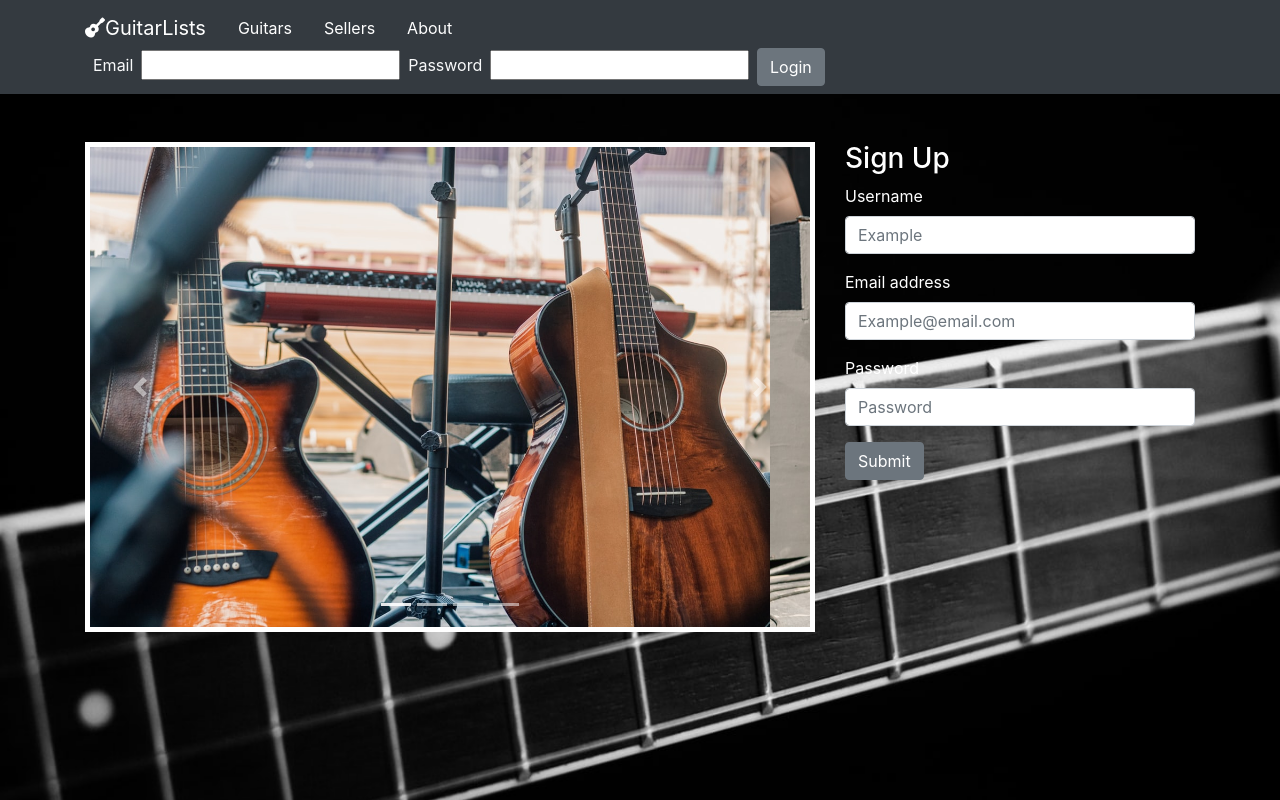
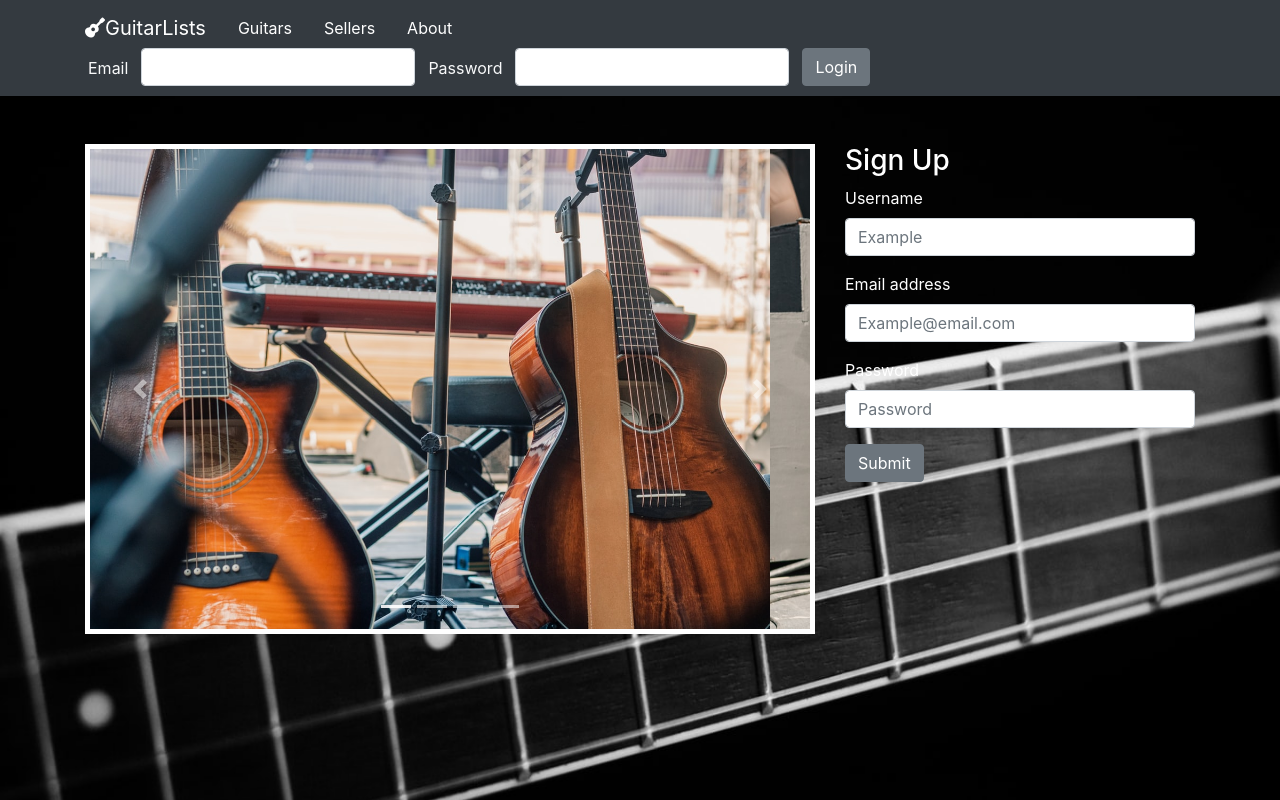
Before and after one commit to Raf-Batista/GuitarLists, a React (Create React App) app in the folder guitar-lists-client/: page / in a window 1280 px wide. Built offline with nearby package versions, Linux system fonts and the light colour scheme; no server answers.

Commit message:
Change login form in Navbar to use form row

```diff
--- a/guitar-lists-client/src/App.css
+++ b/guitar-lists-client/src/App.css
@@ -13,14 +13,14 @@
         display: none;
     }
 
-   body {
+   /* body {
        background-image: none;
-   }
+   } */
 
-   html, body, #root, #root>div {
+   /* html, body, #root, #root>div {
     height: 100%;
     background-color: black;
-  }
+  } */
 
 }
 
--- a/guitar-lists-client/src/components/NavBar.js
+++ b/guitar-lists-client/src/components/NavBar.js
@@ -68,14 +68,26 @@ class NavBar extends Component {
                </div>  :
 
                <div>  {/* render login form when not logged in */}
+
+
                 <form onSubmit={this.handleLogin} className="login">
-                  <label name="email" className="text-light mx-2">Email</label>
-                  <input className="space" type="email" name="email" value={this.state.email} onChange={this.handleChange}/>
+                  <div class="form-row">
 
-                  <label name="password" className="text-light mx-2">Password </label>
-                  <input className="space" type="password" name="password" value={this.state.password} onChange={this.handleChange}/>
+                    <label name="email" className="text-light mx-2 mt-2">Email</label>
+                    <div class="col">
+                      <input className="form-control d-inline space" type="email" name="email" value={this.state.email} onChange={this.handleChange}/>
+                    </div>
 
-                  <button className="btn btn-secondary ml-2" name="login" type="submit">Login</button>
+                    <label name="password" className="text-light mx-2 mt-2">Password </label>
+                    <div class="col">
+                      <input className="form-control d-inline space" type="password" name="password" value={this.state.password} onChange={this.handleChange}/>
+                    </div>
+
+                    <span>
+                      <button className="btn btn-secondary ml-2" name="login" type="submit">Login</button>
+                    </span>
+
+                  </div>
                 </form>
               </div>
             }
```
